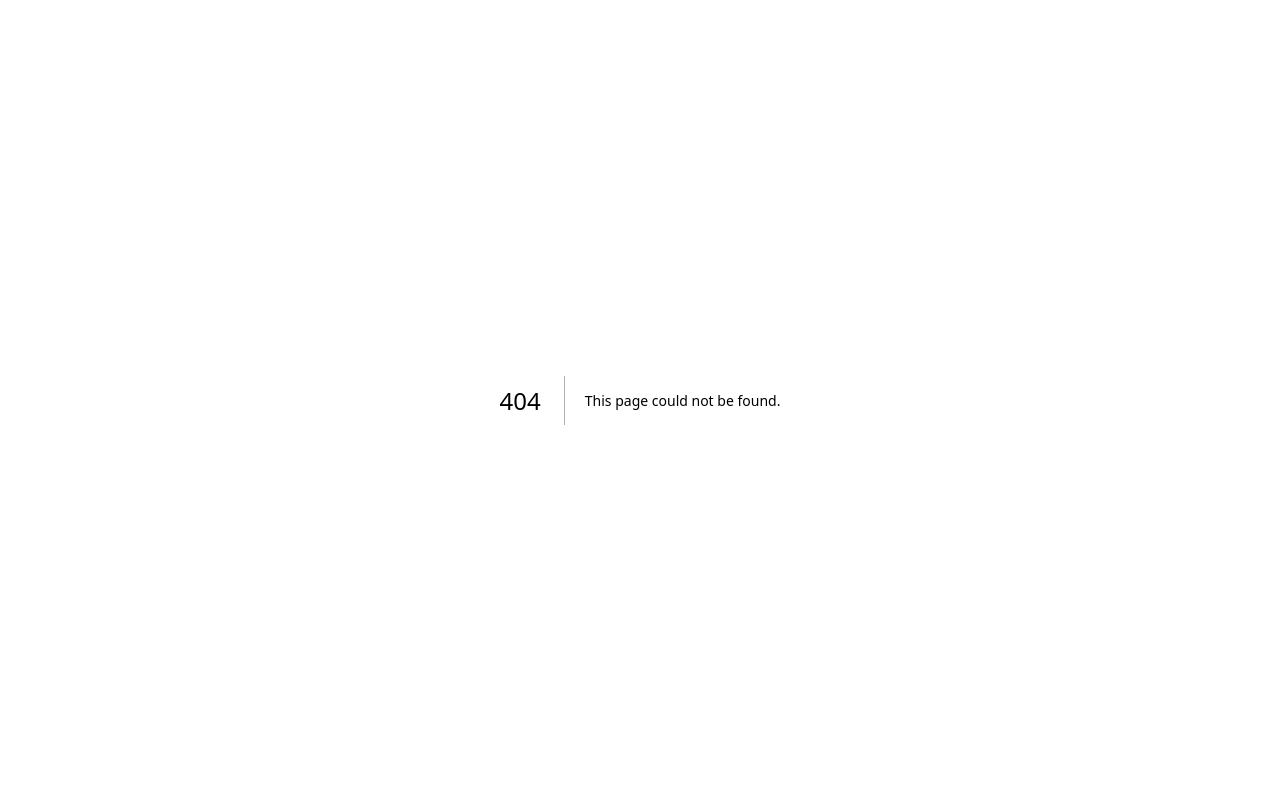
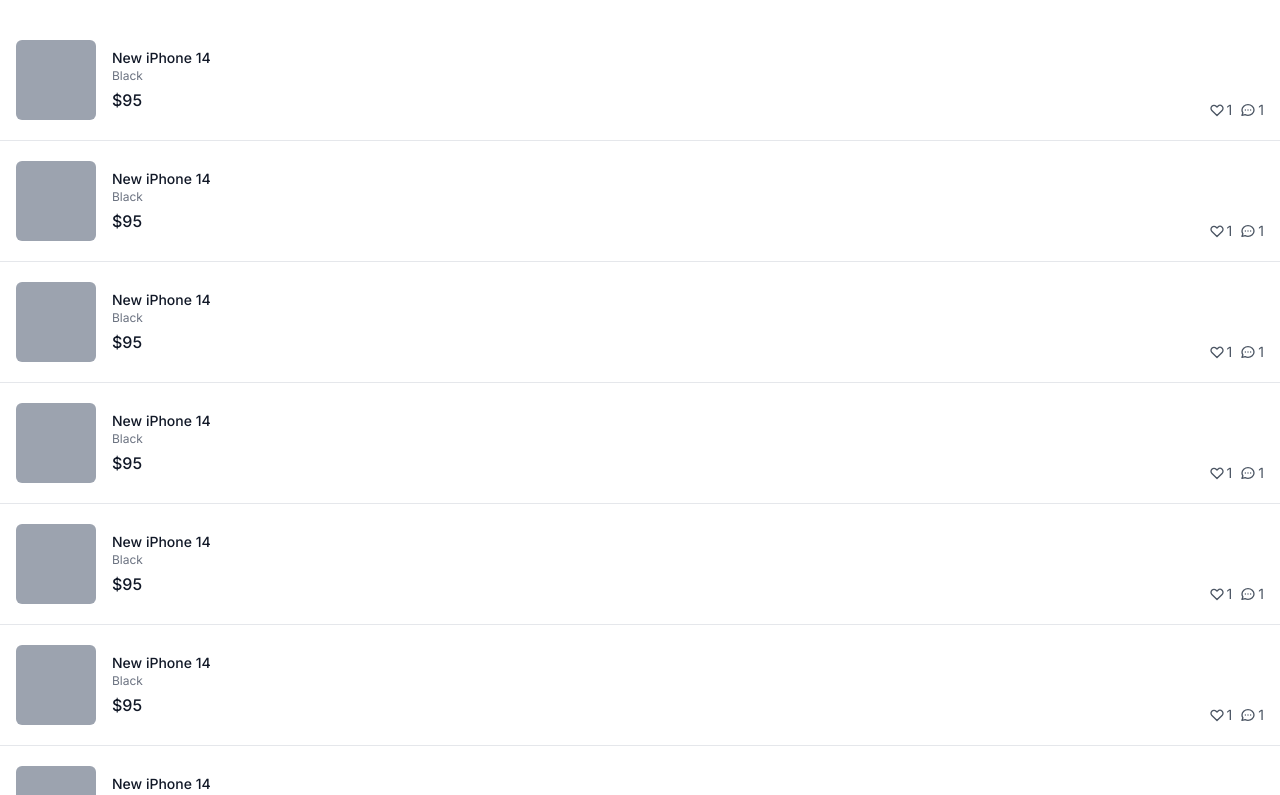
Before and after one commit to clean-teach/study-nomadcoders-carrot-market-v13, a Next.js app: page /profile/bought in a window 1280 px wide. Before the commit this address had no page. Shown: the top 795 px of the page. Built offline with nearby package versions, Linux system fonts and the light colour scheme.

Commit message:
#5.12 Bought, Loved and Sold
## 목표

- 프로필 페이지의 “판매내역”, “구매내역”, “관심목록” 버튼으로 이동 할 페이지의 UI를 만들어 본다.
    - 메인 페이지와 똑같은 상풀 목록 UI를 사용한다

```diff
--- /dev/null
+++ b/app/profile/bought/page.tsx
@@ -0,0 +1,63 @@
+import type { NextPage } from 'next';
+
+const Bought: NextPage = () => {
+  return (
+    <div className="flex flex-col space-y-5 py-10">
+      {[1, 1, 1, 1, 1, 1, 1, 1, 1, 1, 1, 1].map((_, i) => (
+        <div
+          key={i}
+          className="flex cursor-pointer  justify-between border-b px-4 pb-5"
+        >
+          <div className="flex space-x-4">
+            <div className="h-20 w-20 rounded-md bg-gray-400" />
+            <div className="flex flex-col pt-2">
+              <h3 className="text-sm font-medium text-gray-900">
+                New iPhone 14
+              </h3>
+              <span className="text-xs text-gray-500">Black</span>
+              <span className="mt-1 font-medium text-gray-900">$95</span>
+            </div>
+          </div>
+          <div className="flex items-end justify-end space-x-2">
+            <div className="flex items-center space-x-0.5 text-sm  text-gray-600">
+              <svg
+                className="h-4 w-4"
+                fill="none"
+                stroke="currentColor"
+                viewBox="0 0 24 24"
+                xmlns="http://www.w3.org/2000/svg"
+              >
+                <path
+                  strokeLinecap="round"
+                  strokeLinejoin="round"
+                  strokeWidth="2"
+                  d="M4.318 6.318a4.5 4.5 0 000 6.364L12 20.364l7.682-7.682a4.5 4.5 0 00-6.364-6.364L12 7.636l-1.318-1.318a4.5 4.5 0 00-6.364 0z"
+                ></path>
+              </svg>
+              <span>1</span>
+            </div>
+            <div className="flex items-center space-x-0.5 text-sm  text-gray-600">
+              <svg
+                className="h-4 w-4"
+                fill="none"
+                stroke="currentColor"
+                viewBox="0 0 24 24"
+                xmlns="http://www.w3.org/2000/svg"
+              >
+                <path
+                  strokeLinecap="round"
+                  strokeLinejoin="round"
+                  strokeWidth="2"
+                  d="M8 12h.01M12 12h.01M16 12h.01M21 12c0 4.418-4.03 8-9 8a9.863 9.863 0 01-4.255-.949L3 20l1.395-3.72C3.512 15.042 3 13.574 3 12c0-4.418 4.03-8 9-8s9 3.582 9 8z"
+                ></path>
+              </svg>
+              <span>1</span>
+            </div>
+          </div>
+        </div>
+      ))}
+    </div>
+  );
+};
+
+export default Bought;
--- /dev/null
+++ b/app/profile/loved/page.tsx
@@ -0,0 +1,63 @@
+import type { NextPage } from 'next';
+
+const Loved: NextPage = () => {
+  return (
+    <div className="flex flex-col space-y-5 py-10">
+      {[1, 1, 1, 1, 1, 1, 1, 1, 1, 1, 1, 1].map((_, i) => (
+        <div
+          key={i}
+          className="flex cursor-pointer  justify-between border-b px-4 pb-5"
+        >
+          <div className="flex space-x-4">
+            <div className="h-20 w-20 rounded-md bg-gray-400" />
+            <div className="flex flex-col pt-2">
+              <h3 className="text-sm font-medium text-gray-900">
+                New iPhone 14
+              </h3>
+              <span className="text-xs text-gray-500">Black</span>
+              <span className="mt-1 font-medium text-gray-900">$95</span>
+            </div>
+          </div>
+          <div className="flex items-end justify-end space-x-2">
+            <div className="flex items-center space-x-0.5 text-sm  text-gray-600">
+              <svg
+                className="h-4 w-4"
+                fill="none"
+                stroke="currentColor"
+                viewBox="0 0 24 24"
+                xmlns="http://www.w3.org/2000/svg"
+              >
+                <path
+                  strokeLinecap="round"
+                  strokeLinejoin="round"
+                  strokeWidth="2"
+                  d="M4.318 6.318a4.5 4.5 0 000 6.364L12 20.364l7.682-7.682a4.5 4.5 0 00-6.364-6.364L12 7.636l-1.318-1.318a4.5 4.5 0 00-6.364 0z"
+                ></path>
+              </svg>
+              <span>1</span>
+            </div>
+            <div className="flex items-center space-x-0.5 text-sm  text-gray-600">
+              <svg
+                className="h-4 w-4"
+                fill="none"
+                stroke="currentColor"
+                viewBox="0 0 24 24"
+                xmlns="http://www.w3.org/2000/svg"
+              >
+                <path
+                  strokeLinecap="round"
+                  strokeLinejoin="round"
+                  strokeWidth="2"
+                  d="M8 12h.01M12 12h.01M16 12h.01M21 12c0 4.418-4.03 8-9 8a9.863 9.863 0 01-4.255-.949L3 20l1.395-3.72C3.512 15.042 3 13.574 3 12c0-4.418 4.03-8 9-8s9 3.582 9 8z"
+                ></path>
+              </svg>
+              <span>1</span>
+            </div>
+          </div>
+        </div>
+      ))}
+    </div>
+  );
+};
+
+export default Loved;
--- /dev/null
+++ b/app/profile/sold/page.tsx
@@ -0,0 +1,63 @@
+import type { NextPage } from 'next';
+
+const Sold: NextPage = () => {
+  return (
+    <div className="flex flex-col space-y-5 py-10">
+      {[1, 1, 1, 1, 1, 1, 1, 1, 1, 1, 1, 1].map((_, i) => (
+        <div
+          key={i}
+          className="flex cursor-pointer  justify-between border-b px-4 pb-5"
+        >
+          <div className="flex space-x-4">
+            <div className="h-20 w-20 rounded-md bg-gray-400" />
+            <div className="flex flex-col pt-2">
+              <h3 className="text-sm font-medium text-gray-900">
+                New iPhone 14
+              </h3>
+              <span className="text-xs text-gray-500">Black</span>
+              <span className="mt-1 font-medium text-gray-900">$95</span>
+            </div>
+          </div>
+          <div className="flex items-end justify-end space-x-2">
+            <div className="flex items-center space-x-0.5 text-sm  text-gray-600">
+              <svg
+                className="h-4 w-4"
+                fill="none"
+                stroke="currentColor"
+                viewBox="0 0 24 24"
+                xmlns="http://www.w3.org/2000/svg"
+              >
+                <path
+                  strokeLinecap="round"
+                  strokeLinejoin="round"
+                  strokeWidth="2"
+                  d="M4.318 6.318a4.5 4.5 0 000 6.364L12 20.364l7.682-7.682a4.5 4.5 0 00-6.364-6.364L12 7.636l-1.318-1.318a4.5 4.5 0 00-6.364 0z"
+                ></path>
+              </svg>
+              <span>1</span>
+            </div>
+            <div className="flex items-center space-x-0.5 text-sm  text-gray-600">
+              <svg
+                className="h-4 w-4"
+                fill="none"
+                stroke="currentColor"
+                viewBox="0 0 24 24"
+                xmlns="http://www.w3.org/2000/svg"
+              >
+                <path
+                  strokeLinecap="round"
+                  strokeLinejoin="round"
+                  strokeWidth="2"
+                  d="M8 12h.01M12 12h.01M16 12h.01M21 12c0 4.418-4.03 8-9 8a9.863 9.863 0 01-4.255-.949L3 20l1.395-3.72C3.512 15.042 3 13.574 3 12c0-4.418 4.03-8 9-8s9 3.582 9 8z"
+                ></path>
+              </svg>
+              <span>1</span>
+            </div>
+          </div>
+        </div>
+      ))}
+    </div>
+  );
+};
+
+export default Sold;
```
